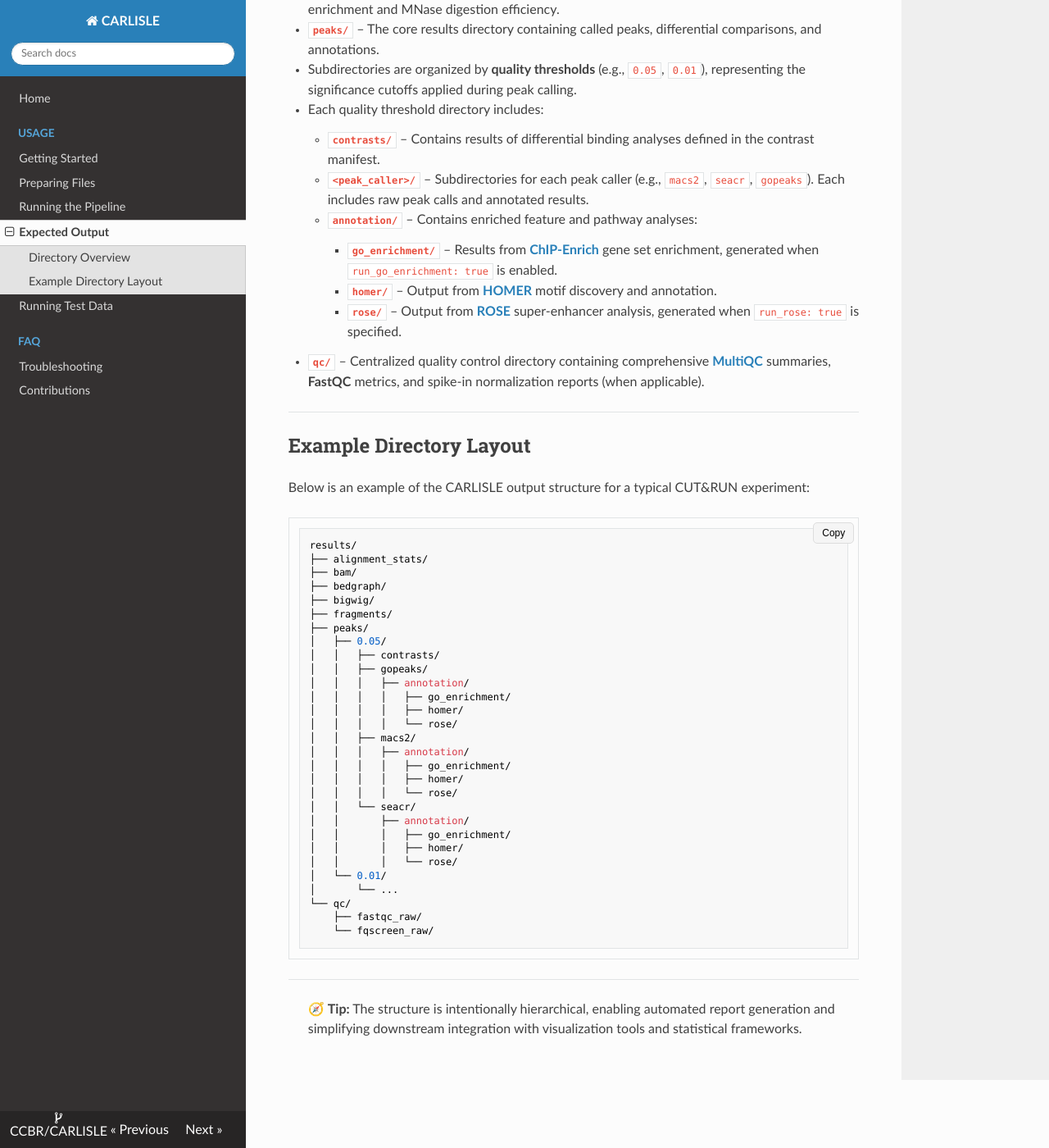
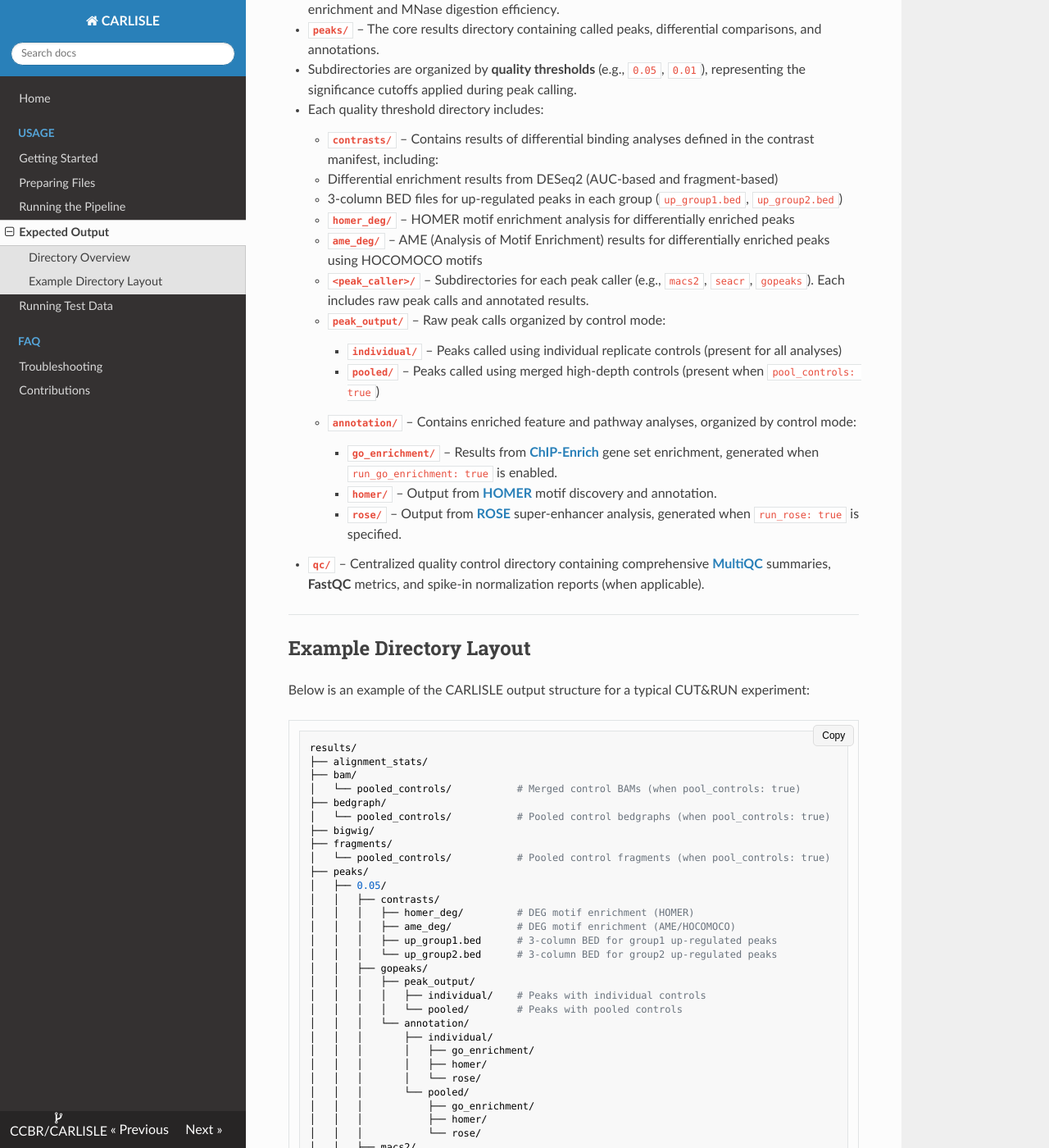
Before and after one commit to CCBR/CARLISLE, an MkDocs documentation site: the page built from docs/user-guide/output.md, in a window 1280 px wide and 1400 px high, scrolled down 583 px. Shown: the whole window at 82% size. Built offline with MkDocs 1.6.1, drawn with Linux system fonts in a browser that asks for light colours; nearby versions of some CDN libraries; some of the changed text lies outside the part shown.

Commit message:
feat: enhance user guide with optional analysis steps and pooled controls details

```diff
--- a/docs/user-guide/output.md
+++ b/docs/user-guide/output.md
@@ -21,10 +21,17 @@ Upon successful completion, CARLISLE generates a comprehensive directory structu
   * Subdirectories are organized by **quality thresholds** (e.g., `0.05`, `0.01`), representing the significance cutoffs applied during peak calling.
   * Each quality threshold directory includes:
 
-    * **`contrasts/`** – Contains results of differential binding analyses defined in the contrast manifest.
+    * **`contrasts/`** – Contains results of differential binding analyses defined in the contrast manifest, including:
+      * Differential enrichment results from DESeq2 (AUC-based and fragment-based)
+      * 3-column BED files for up-regulated peaks in each group (`up_group1.bed`, `up_group2.bed`)
+      * **`homer_deg/`** – HOMER motif enrichment analysis for differentially enriched peaks
+      * **`ame_deg/`** – AME (Analysis of Motif Enrichment) results for differentially enriched peaks using HOCOMOCO motifs
     * **`<peak_caller>/`** – Subdirectories for each peak caller (e.g., `macs2`, `seacr`, `gopeaks`). Each includes raw peak calls and annotated results.
 
-      * **`annotation/`** – Contains enriched feature and pathway analyses:
+      * **`peak_output/`** – Raw peak calls organized by control mode:
+        * **`individual/`** – Peaks called using individual replicate controls (present for all analyses)
+        * **`pooled/`** – Peaks called using merged high-depth controls (present when `pool_controls: true`)
+      * **`annotation/`** – Contains enriched feature and pathway analyses, organized by control mode:
 
         * **`go_enrichment/`** – Results from **[ChIP-Enrich](https://chipenrich.med.umich.edu/)** gene set enrichment, generated when `run_go_enrichment: true` is enabled.
         * **`homer/`** – Output from **[HOMER](http://homer.ucsd.edu/homer/)** motif discovery and annotation.
@@ -42,29 +49,60 @@ Below is an example of the CARLISLE output structure for a typical CUT&RUN exper
 results/
 ├── alignment_stats/
 ├── bam/
+│   └── pooled_controls/           # Merged control BAMs (when pool_controls: true)
 ├── bedgraph/
+│   └── pooled_controls/           # Pooled control bedgraphs (when pool_controls: true)
 ├── bigwig/
 ├── fragments/
+│   └── pooled_controls/           # Pooled control fragments (when pool_controls: true)
 ├── peaks/
-│   ├── 0.05/
-│   │   ├── contrasts/
-│   │   ├── gopeaks/
-│   │   │   ├── annotation/
-│   │   │   │   ├── go_enrichment/
-│   │   │   │   ├── homer/
-│   │   │   │   └── rose/
-│   │   ├── macs2/
-│   │   │   ├── annotation/
-│   │   │   │   ├── go_enrichment/
-│   │   │   │   ├── homer/
-│   │   │   │   └── rose/
-│   │   └── seacr/
-│   │       ├── annotation/
-│   │       │   ├── go_enrichment/
-│   │       │   ├── homer/
-│   │       │   └── rose/
-│   └── 0.01/
-│       └── ...
+│   ├── 0.05/
+│   │   ├── contrasts/
+│   │   │   ├── homer_deg/         # DEG motif enrichment (HOMER)
+│   │   │   ├── ame_deg/           # DEG motif enrichment (AME/HOCOMOCO)
+│   │   │   ├── up_group1.bed      # 3-column BED for group1 up-regulated peaks
+│   │   │   └── up_group2.bed      # 3-column BED for group2 up-regulated peaks
+│   │   ├── gopeaks/
+│   │   │   ├── peak_output/
+│   │   │   │   ├── individual/    # Peaks with individual controls
+│   │   │   │   └── pooled/        # Peaks with pooled controls
+│   │   │   └── annotation/
+│   │   │       ├── individual/
+│   │   │       │   ├── go_enrichment/
+│   │   │       │   ├── homer/
+│   │   │       │   └── rose/
+│   │   │       └── pooled/
+│   │   │           ├── go_enrichment/
+│   │   │           ├── homer/
+│   │   │           └── rose/
+│   │   ├── macs2/
+│   │   │   ├── peak_output/
+│   │   │   │   ├── individual/
+│   │   │   │   └── pooled/
+│   │   │   └── annotation/
+│   │   │       ├── individual/
+│   │   │       │   ├── go_enrichment/
+│   │   │       │   ├── homer/
+│   │   │       │   └── rose/
+│   │   │       └── pooled/
+│   │   │           ├── go_enrichment/
+│   │   │           ├── homer/
+│   │   │           └── rose/
+│   │   └── seacr/
+│   │       ├── peak_output/
+│   │       │   ├── individual/
+│   │       │   └── pooled/
+│   │       └── annotation/
+│   │           ├── individual/
+│   │           │   ├── go_enrichment/
+│   │           │   ├── homer/
+│   │           │   └── rose/
+│   │           └── pooled/
+│   │               ├── go_enrichment/
+│   │               ├── homer/
+│   │               └── rose/
+│   └── 0.01/
+│       └── ...
 └── qc/
     ├── fastqc_raw/
     └── fqscreen_raw/
```
Also changed, not shown: docs/user-guide/preparing-files.md (+58 -1 lines).
